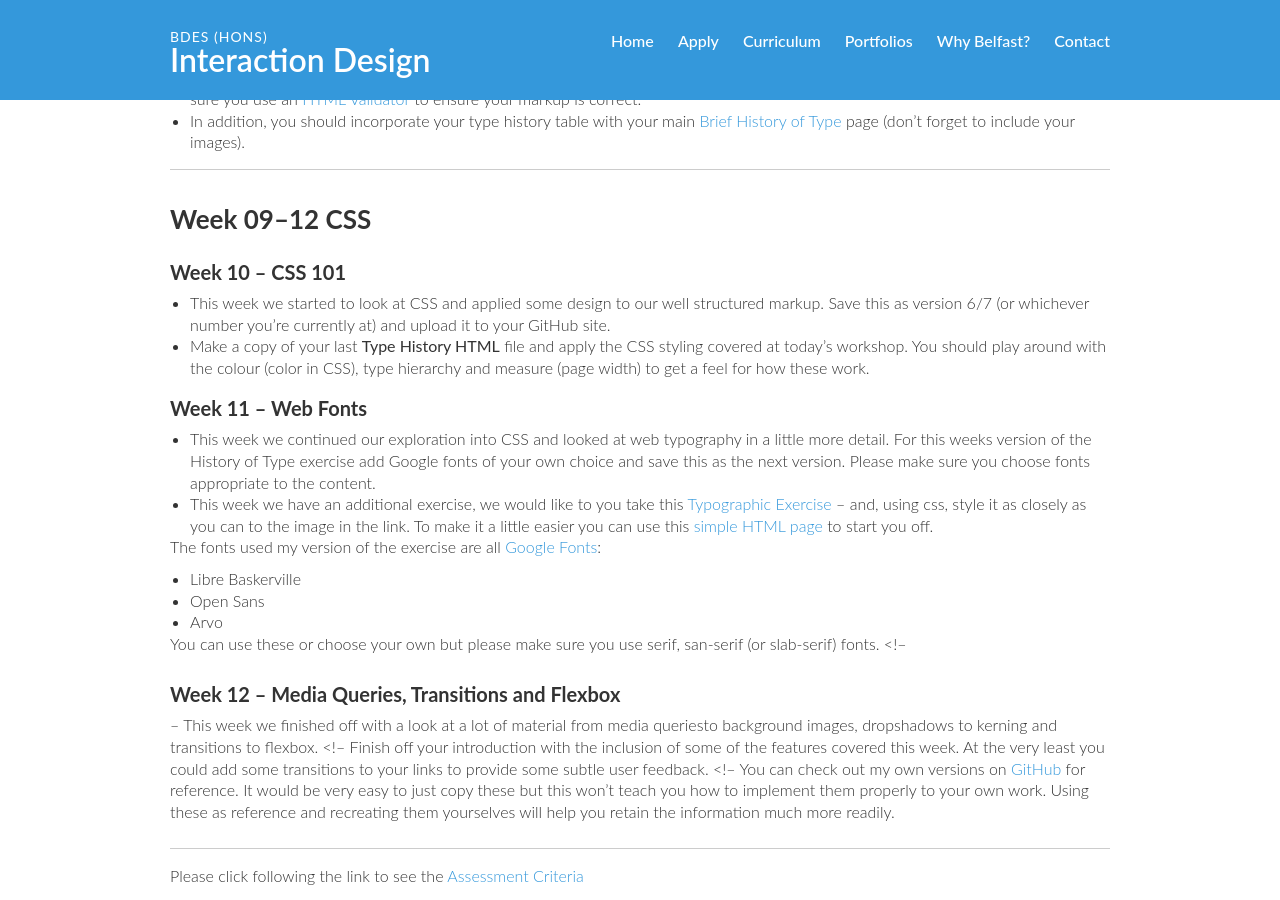
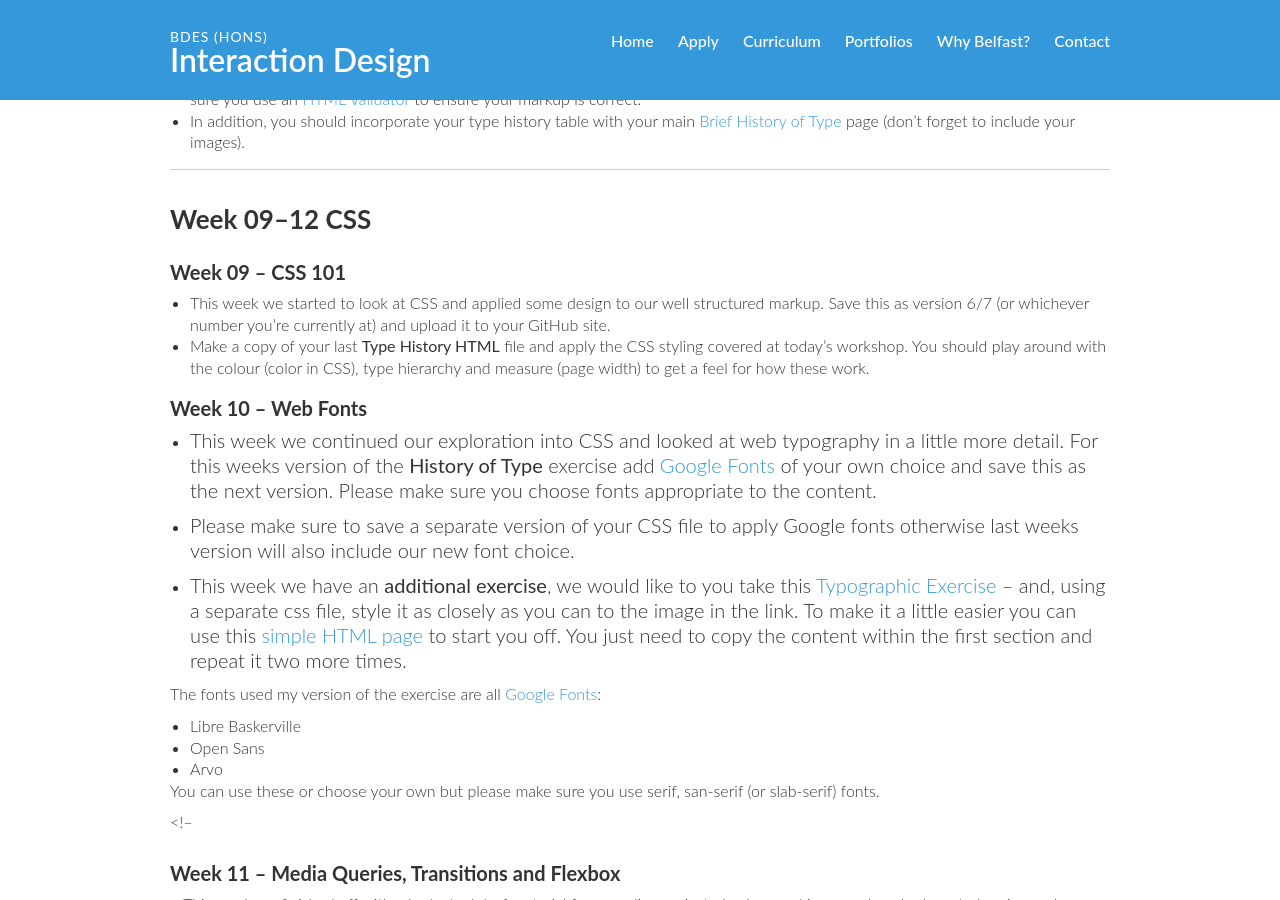
Before and after one commit to ixdbelfast/ixdbelfast.github.io, a Jekyll site: the page built from modules/IXD101/IXD101-Deliverables.md, in a window 1280 px wide and 900 px high, scrolled down 1976 px. Built offline with Jekyll 4.4.1, drawn with Linux system fonts in a browser that asks for light colours; our own code applies the rules of GitHub Pages for plain Markdown files; some of the changed text lies outside the part shown.

Commit message:
Extended deliverable text

```diff
--- a/modules/IXD101/IXD101-Deliverables.md
+++ b/modules/IXD101/IXD101-Deliverables.md
@@ -57,14 +57,19 @@ Download the [attached file](resources/homework2.zip), add a nav element to the
  ---
 
 ## Week 09–12 CSS
-### Week 10 – CSS 101
+### Week 09 – CSS 101
 - This week we started to look at CSS and applied some design to our well structured markup. Save this as version 6/7 (or whichever number you’re currently at) and upload it to your GitHub site.
 - Make a copy of your last **Type History HTML** file and apply the CSS styling covered at today’s workshop. You should play around with the colour (color in CSS), type hierarchy and measure (page width) to get a feel for how these work.
 
 
-### Week 11 – Web Fonts
-- This week we continued our exploration into CSS and looked at web typography in a little more detail. For this weeks version of the History of Type exercise add Google fonts of your own choice and save this as the next version. Please make sure you choose fonts appropriate to the content.
-- This week we have an additional exercise, we would like to you take this [Typographic Exercise](resources/make_this_css.png) – and, using css, style it as closely as you can to the image in the link. To make it a little easier you can use this [simple HTML page](resources/cssbaskerville.html) to start you off.
+### Week 10 – Web Fonts
+- This week we continued our exploration into CSS and looked at web typography in a little more detail. For this weeks version of the **History of Type** exercise add [Google Fonts](https://fonts.google.com) of your own choice and save this as the next version. Please make sure you choose fonts appropriate to the content.
+
+
+- Please make sure to save a separate version of your CSS file to apply Google fonts otherwise last weeks version will also include our new font choice.
+
+
+- This week we have an **additional exercise**, we would like to you take this [Typographic Exercise](resources/make_this_css.png) – and, using a separate css file, style it as closely as you can to the image in the link. To make it a little easier you can use this [simple HTML page](resources/cssbaskerville.html) to start you off. You just need to copy the content within the first section and repeat it two more times.
 
 The fonts used my version of the exercise are all [Google Fonts](https://fonts.google.com):
 - Libre Baskerville
@@ -72,13 +77,17 @@ The fonts used my version of the exercise are all [Google Fonts](https://fonts.g
 - Arvo
 
 You can use these or choose your own but please make sure you use serif, san-serif (or slab-serif) fonts.
+
 <!--
-### Week 12 – Media Queries, Transitions and Flexbox
+### Week 11 – Media Queries, Transitions and Flexbox
 – This week we finished off with a look at a lot of material from media queriesto background images, dropshadows to kerning and transitions to flexbox.
 <!--
 Finish off your introduction with the inclusion of some of the features covered this week. At the very least you could add some transitions to your links to provide some subtle user feedback.
 <!--
 You can check out my own versions on [GitHub](https://github.com/eleventhirty/john_baskerville) for reference. It would be very easy to just copy these but this won’t teach you how to implement them properly to your own work. Using these as reference and recreating them yourselves will help you retain the information much more readily.
+<!--
+### Week 12 – Tutorials
+– The final session will give everyone a chance to check where they are with their coursework and layout any areas which may need attention before hand-in in January.
 
 ---
 
--- a/modules/IXD101/resources/cssbaskerville.html
+++ b/modules/IXD101/resources/cssbaskerville.html
@@ -10,6 +10,9 @@
 
 <body>
 <article>
+
+<!-- DUPLICATE THE SECTION TWICE MORE TO CREATE THREE VERSIONS OF THE TEST ON THE ONE PAGE -->
+
     <section>
         <h3>Version 01</h3>
         <h1>John Baskerville</h1>
@@ -30,7 +33,7 @@
 
     <hr/>
 
-    <!-- DUBLICATE THE CONTENT ABOVE TWICE MORE TO CREATE THREE VERSIONS OF THE TEST ON THE ONE PAGE -->
+<!-- DUPLICATE THE SECTION ABOVE TWICE MORE TO CREATE THREE VERSIONS OF THE TEST ON THE ONE PAGE -->
 
 </article>
 </body>
```
Lines whose indentation alone changed are shown as unchanged.
